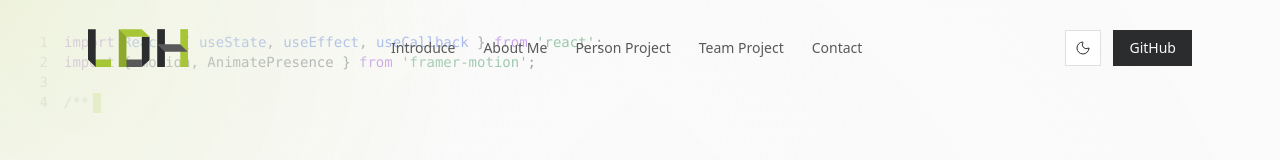
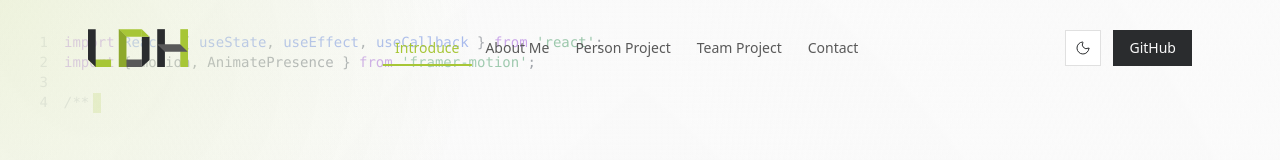
Before and after one commit to LDH9276/LDH_New_Portfolio, a Next.js app: page / in a window 1280 px wide. Shown: the top 160 px of the page. Built offline with nearby package versions, Linux system fonts and the light colour scheme; a web font is replaced by a local one.

Commit message:
fix: 헤더 네비게이션에 활성 섹션 인디케이터 바 및 GitHub 버튼 호버 효과 추가

```diff
--- a/src/Header/Header.jsx
+++ b/src/Header/Header.jsx
@@ -6,7 +6,7 @@ import Image from 'next/image';
 import ThemeToggle from '../../app/ThemeToggle';
 
 function Header() {
-  const { isStart, setActiveSlide, isScrolled, setPendingScrollIndex, reset } = useAppContext();
+  const { isStart, activeSlide, setActiveSlide, isScrolled, setPendingScrollIndex, reset } = useAppContext();
   const [toggle, setToggle] = useState('');
   const [menus , setMenus] = useState(false);
   const router = useRouter();
@@ -81,17 +81,25 @@ function Header() {
         </div>
 
         {/* Center: Desktop Inline Navigation */}
-        <nav className="hidden md:flex items-center gap-1">
+        <nav className="hidden md:flex items-center gap-0.5 relative">
           {navItems.map((item) => (
             <button
               key={item.name}
               onClick={() => handleNavClick(item.index)}
-              className="px-3 py-2 text-sm font-medium text-text-secondary-light dark:text-text-secondary-dark
-                hover:text-text-primary-light dark:hover:text-text-primary-dark
-                hover:bg-surface-muted-light dark:hover:bg-surface-muted-dark
-                transition-colors duration-200 rounded-none"
+              className={`relative px-3 py-2 text-sm font-medium transition-colors duration-300 rounded-none
+                ${activeSlide === item.index
+                  ? 'text-lime'
+                  : 'text-text-secondary-light dark:text-text-secondary-dark hover:text-text-primary-light dark:hover:text-text-primary-dark'}`}
             >
               {item.name}
+              {/* Active indicator bar */}
+              <span className={`absolute bottom-0 left-1/2 -translate-x-1/2 h-[2px] bg-lime
+                transition-all duration-300
+                ${activeSlide === item.index ? 'w-full opacity-100' : 'w-0 opacity-0'}`} />
+              {/* Hover underline */}
+              <span className={`absolute bottom-0 left-1/2 -translate-x-1/2 h-[1px] bg-text-muted-light dark:bg-text-muted-dark
+                transition-all duration-300
+                ${activeSlide === item.index ? 'w-0 opacity-0' : 'w-0 opacity-0 group-hover:w-3/4 group-hover:opacity-100'}`} />
             </button>
           ))}
         </nav>
@@ -108,7 +116,9 @@ function Header() {
             className="hidden md:inline-flex items-center justify-center px-4 py-2
               bg-text-primary-light dark:bg-text-primary-dark
               text-surface-light dark:text-surface-dark
-              text-sm font-medium transition-colors hover:opacity-90 rounded-none"
+              text-sm font-medium transition-all duration-300
+              hover:bg-lime hover:text-surface-dark
+              rounded-none"
           >
             GitHub
           </a>
```
